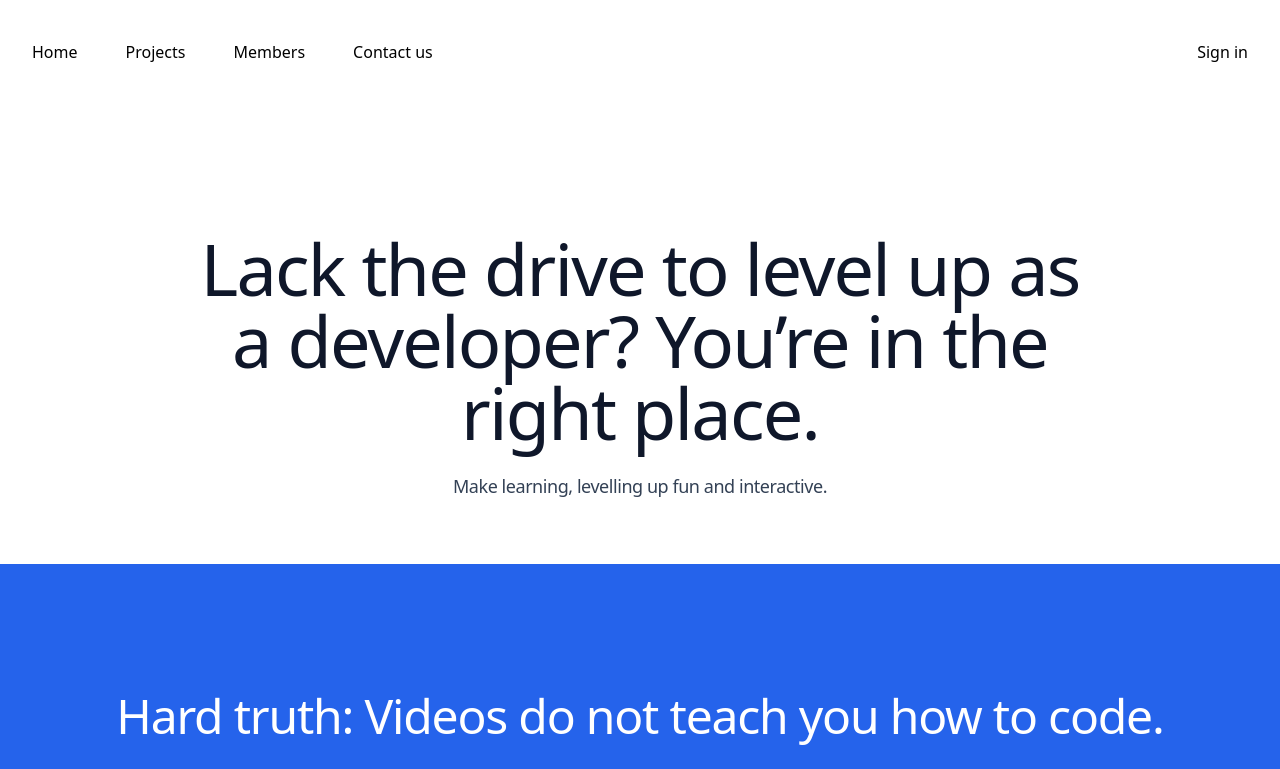
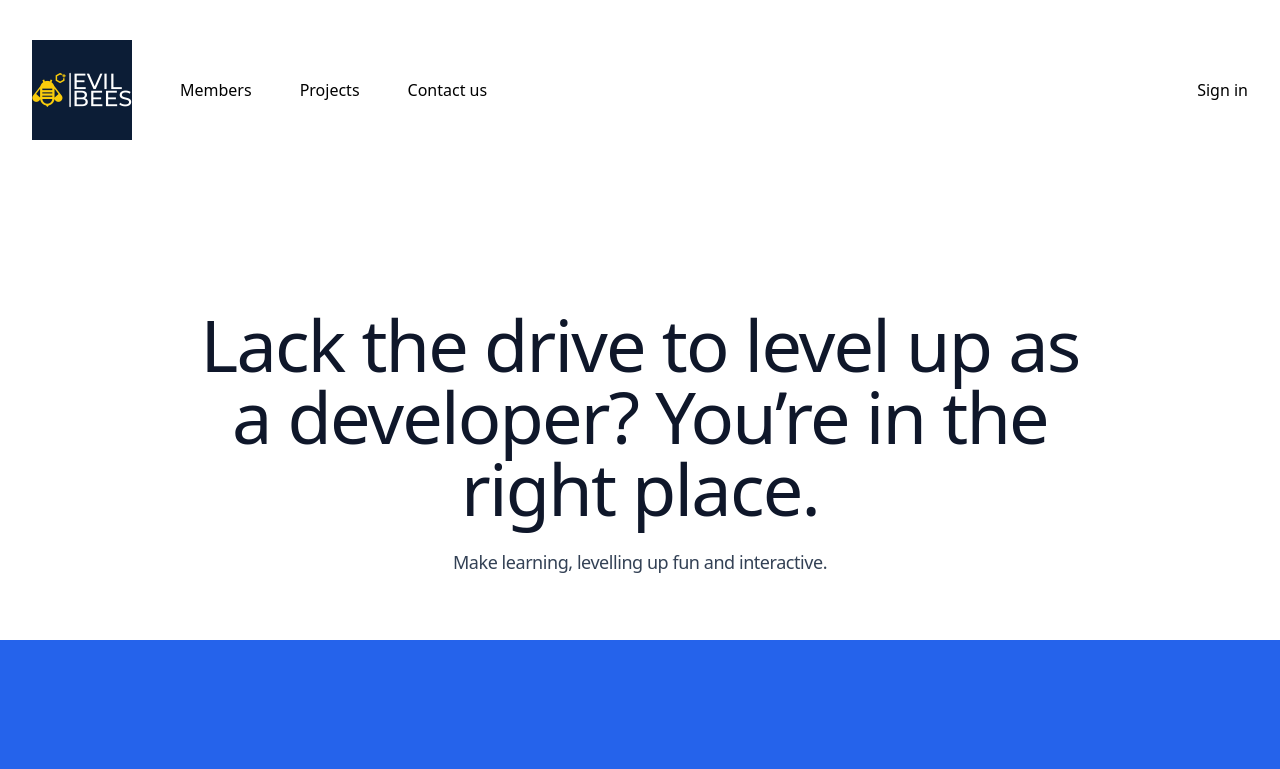
Before and after one commit to nikolap994/evil_bees, a Next.js app: page / in a window 1280 px wide. Shown: the top 769 px of the page. Built offline with nearby package versions, Linux system fonts and the light colour scheme; no server answers.

Commit message:
Add evil bees logo

```diff
--- a/components/navigation.js
+++ b/components/navigation.js
@@ -1,4 +1,5 @@
 import Link from "next/link";
+import Image from "next/image";
 import { useSession, signIn, signOut } from "next-auth/react";
 
 export default function Navigation() {
@@ -9,9 +10,16 @@ export default function Navigation() {
 			<div className="mx-auto max-w-7xl px-4 sm:px-6 lg:px-8">
 				<nav className="relative z-50 flex justify-between">
 					<div className="flex items-center md:gap-x-12">
-						<Link href="/">Home</Link>
+						<Link href="/">
+							<Image
+								width="100"
+								height="100"
+								alt="evil-bees"
+								src="/evil-bees.png"
+							/>
+						</Link>
+						<Link href="/members">Members</Link>
 						<Link href="/projects">Projects</Link>
-						<Link href="/members">Members</Link>
 						<Link href="/contact">Contact us</Link>
 					</div>
 					<button onClick={() => signIn()}>Sign in</button>
--- a/styles/globals.css
+++ b/styles/globals.css
@@ -4,13 +4,10 @@
 
 html {
 	@apply h-full;
-  }
-  body {
+}
+div#__next {
 	@apply h-full;
-  }
-  div#__next {
+}
+main {
 	@apply h-full;
-  }
-  main {
-	@apply h-full;
-  }
+}
```
Also changed, not shown: public/evil-bees.png (added).
